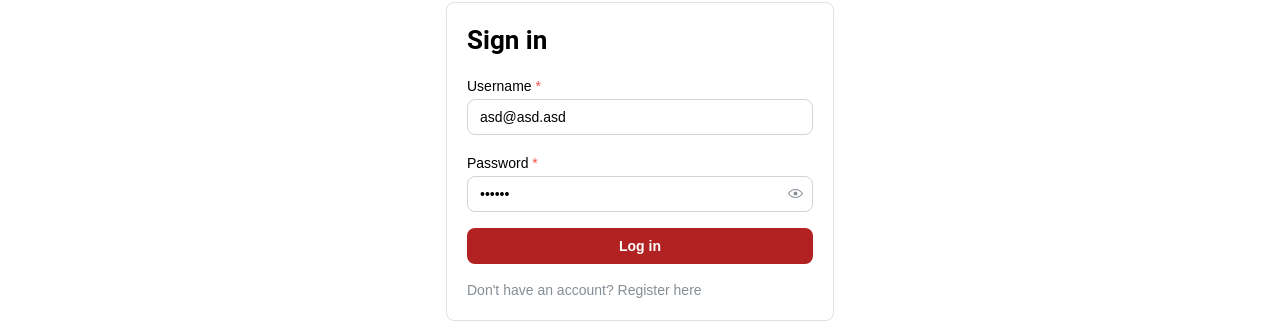
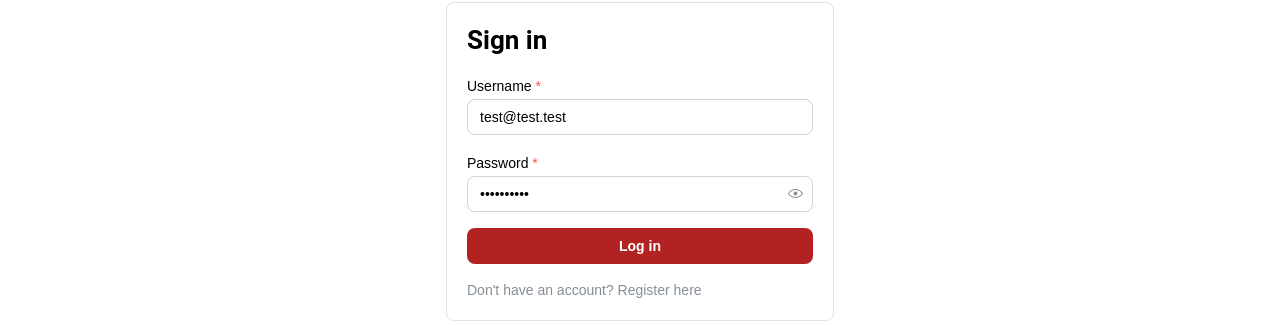
Before and after one commit to MohammmedDawood/payroll-portal, a React (Vite) app: page /auth/login in a window 1280 px wide. Shown: the part 114-437 px from the top of the page. Built offline with nearby package versions, Linux system fonts and the light colour scheme.

Commit message:
feat(auth login): enhance dummy values

```diff
--- a/src/modules/auth/login/index.tsx
+++ b/src/modules/auth/login/index.tsx
@@ -24,8 +24,8 @@ function Login() {
 
   const form = useForm({
     initialValues: {
-      username: "asd@asd.asd",
-      password: "123456",
+      username: "test@test.test",
+      password: "test123456",
     },
     validate: {
       username: (value) =>
```
